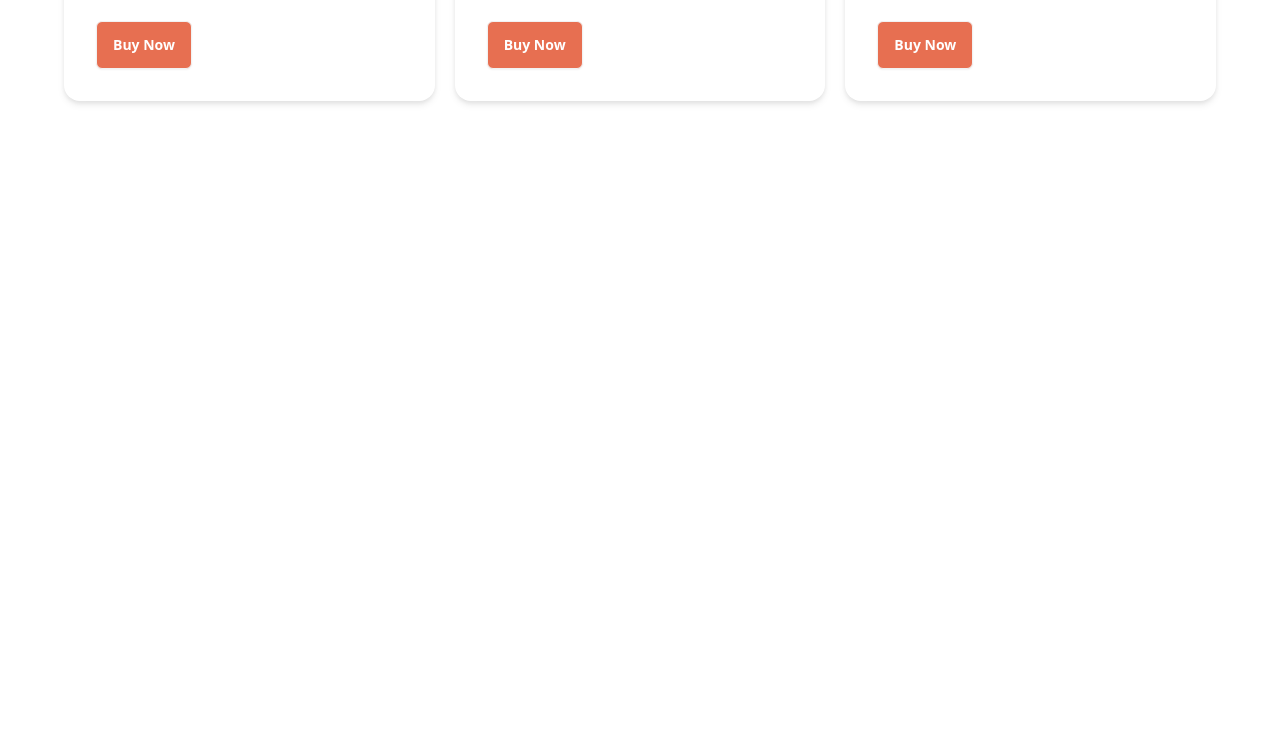
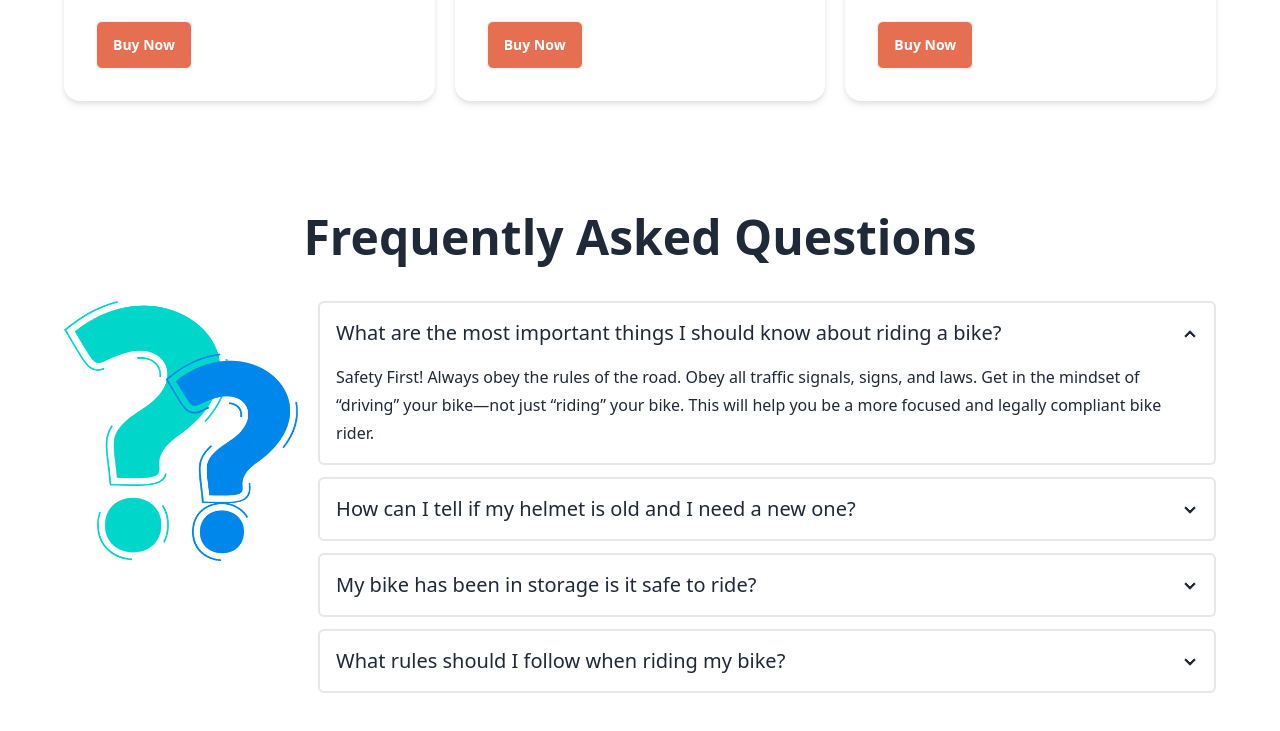
Before and after one commit to Sadiqur057/RiderZone, a plain HTML site: page index.html in a window 1280 px wide. Shown: the part 1840-2571 px from the top of the page. Before the commit the page ends 2053 px from the top, so only its background shows below. Drawn offline with nearby package versions, Linux system fonts and the light colour scheme.

Commit message:
completed faq section

```diff
--- a/index.html
+++ b/index.html
@@ -21,7 +21,10 @@
         <div class="navbar-start flex-1">
           <div class="dropdown">
             <div tabindex="0" role="button" class="btn btn-ghost lg:hidden">
-              <svg xmlns="http://www.w3.org/2000/svg" class="h-5 w-5" fill="none" viewBox="0 0 24 24" stroke="currentColor"><path stroke-linecap="round" stroke-linejoin="round" stroke-width="2" d="M4 6h16M4 12h8m-8 6h16" /></svg>
+              <svg xmlns="http://www.w3.org/2000/svg" class="h-5 w-5" fill="none" viewBox="0 0 24 24"
+                stroke="currentColor">
+                <path stroke-linecap="round" stroke-linejoin="round" stroke-width="2" d="M4 6h16M4 12h8m-8 6h16" />
+              </svg>
             </div>
             <ul tabindex="0" class="menu menu-sm dropdown-content mt-3 z-[1] p-2 shadow bg-base-100 rounded-box w-52">
               <li><a>Home</a></li>
@@ -54,11 +57,13 @@
               <br>
               with Smile
             </h1>
-            <p>Lorem, ipsum dolor sit amet consectetur adipisicing elit. Doloremque cumque facere architecto consectetur suscipit cum doloribus, incidunt sed laborum aperiam inventore asperiores temporibus, deserunt molestias aliquam soluta quam vitae iure!</p>
+            <p>Lorem, ipsum dolor sit amet consectetur adipisicing elit. Doloremque cumque facere architecto consectetur
+              suscipit cum doloribus, incidunt sed laborum aperiam inventore asperiores temporibus, deserunt molestias
+              aliquam soluta quam vitae iure!</p>
             <button class="btn bg-color-primary rounded-md text-white">Purchase</button>
           </div>
           <div class="md:w-1/2 mx-auto">
-            <img class="w-full mx-auto lg:w-3/4" src="images/slider/bike3.png"/>
+            <img class="w-full mx-auto lg:w-3/4" src="images/slider/bike3.png" />
           </div>
         </div>
 
@@ -75,11 +80,13 @@
               <br>
               with Smile
             </h1>
-            <p>Lorem, ipsum dolor sit amet consectetur adipisicing elit. Doloremque cumque facere architecto consectetur suscipit cum doloribus, incidunt sed laborum aperiam inventore asperiores temporibus, deserunt molestias aliquam soluta quam vitae iure!</p>
+            <p>Lorem, ipsum dolor sit amet consectetur adipisicing elit. Doloremque cumque facere architecto consectetur
+              suscipit cum doloribus, incidunt sed laborum aperiam inventore asperiores temporibus, deserunt molestias
+              aliquam soluta quam vitae iure!</p>
             <button class="btn bg-color-primary rounded-md text-white">Purchase</button>
           </div>
           <div class="md:w-1/2 mx-auto">
-            <img class="w-full mx-auto lg:w-3/4" src="images/slider/bike2.png"/>
+            <img class="w-full mx-auto lg:w-3/4" src="images/slider/bike2.png" />
           </div>
         </div>
         <div class="absolute flex justify-between transform -translate-y-1/2 left-5 right-5 top-1/2">
@@ -94,11 +101,13 @@
               <br>
               with Smile
             </h1>
-            <p>Lorem, ipsum dolor sit amet consectetur adipisicing elit. Doloremque cumque facere architecto consectetur suscipit cum doloribus, incidunt sed laborum aperiam inventore asperiores temporibus, deserunt molestias aliquam soluta quam vitae iure!</p>
+            <p>Lorem, ipsum dolor sit amet consectetur adipisicing elit. Doloremque cumque facere architecto consectetur
+              suscipit cum doloribus, incidunt sed laborum aperiam inventore asperiores temporibus, deserunt molestias
+              aliquam soluta quam vitae iure!</p>
             <button class="btn bg-color-primary rounded-md text-white">Purchase</button>
           </div>
           <div class="md:w-1/2 mx-auto">
-            <img class="w-full mx-auto lg:w-3/4" src="images/slider/bike1.png"/>
+            <img class="w-full mx-auto lg:w-3/4" src="images/slider/bike1.png" />
           </div>
         </div>
         <div class="absolute flex justify-between transform -translate-y-1/2 left-5 right-5 top-1/2">
@@ -113,11 +122,13 @@
               <br>
               with Smile
             </h1>
-            <p>Lorem, ipsum dolor sit amet consectetur adipisicing elit. Doloremque cumque facere architecto consectetur suscipit cum doloribus, incidunt sed laborum aperiam inventore asperiores temporibus, deserunt molestias aliquam soluta quam vitae iure!</p>
+            <p>Lorem, ipsum dolor sit amet consectetur adipisicing elit. Doloremque cumque facere architecto consectetur
+              suscipit cum doloribus, incidunt sed laborum aperiam inventore asperiores temporibus, deserunt molestias
+              aliquam soluta quam vitae iure!</p>
             <button class="btn bg-color-primary rounded-md text-white">Purchase</button>
           </div>
           <div class="md:w-1/2 mx-auto">
-            <img class="w-full mx-auto lg:w-3/4" src="images/slider/bike4.png"/>
+            <img class="w-full mx-auto lg:w-3/4" src="images/slider/bike4.png" />
           </div>
         </div>
         <div class="absolute flex justify-between transform -translate-y-1/2 left-5 right-5 top-1/2">
@@ -156,7 +167,8 @@
             </figure>
             <div class="card-body ">
               <h2 class="text-3xl font-semibold">Ducati XDIAVEL S-73</h2>
-                  <p class="text-[#6C6C6C] leading-8 mt-2">Lorem ipsum dolor sit amet, consectetur adipiscing elit. Lacus, fermentum amet faucibus sed id nisi lectus at.</p>
+              <p class="text-[#6C6C6C] leading-8 mt-2">Lorem ipsum dolor sit amet, consectetur adipiscing elit. Lacus,
+                fermentum amet faucibus sed id nisi lectus at.</p>
               <div class="card-actions mt-4">
                 <button class="btn bg-color-primary rounded-md text-white ">Buy Now</button>
               </div>
@@ -169,7 +181,8 @@
             </figure>
             <div class="card-body ">
               <h2 class="text-3xl font-semibold">Motorcycles & Scooters</h2>
-                  <p class="text-[#6C6C6C] leading-8 mt-2">Lorem ipsum dolor sit amet, consectetur adipiscing elit. Lacus, fermentum amet faucibus sed id nisi lectus at.</p>
+              <p class="text-[#6C6C6C] leading-8 mt-2">Lorem ipsum dolor sit amet, consectetur adipiscing elit. Lacus,
+                fermentum amet faucibus sed id nisi lectus at.</p>
               <div class="card-actions mt-4">
                 <button class="btn bg-color-primary rounded-md text-white ">Buy Now</button>
               </div>
@@ -182,7 +195,8 @@
             </figure>
             <div class="card-body ">
               <h2 class="text-3xl font-semibold">2021 Honda CBR500R</h2>
-                  <p class="text-[#6C6C6C] leading-8 mt-2">Lorem ipsum dolor sit amet, consectetur adipiscing elit. Lacus, fermentum amet faucibus sed id nisi lectus at.</p>
+              <p class="text-[#6C6C6C] leading-8 mt-2">Lorem ipsum dolor sit amet, consectetur adipiscing elit. Lacus,
+                fermentum amet faucibus sed id nisi lectus at.</p>
               <div class="card-actions mt-4">
                 <button class="btn bg-color-primary rounded-md text-white ">Buy Now</button>
               </div>
@@ -191,6 +205,59 @@
         </div>
 
     </section>
+
+    <!-- Frequently asked Questions -->
+    <section class="w-[90%] mx-auto my-12 md:my-20 lg:my-28 borer-2">
+      <div>
+        <h1 class="font-semibold text-5xl text-center pb-10">Frequently Asked Questions</h1>
+
+        <div class="flex gap-5">
+          <div class="flex-grow-1">
+            <img class="w-full" src="images/others/faq.png" alt="">
+          </div>
+          <div class="flex-grow-1 flex flex-col gap-3 leading-7">
+            <div class="collapse collapse-arrow border-2 border-gray-200 rounded-md">
+              <input type="radio" name="my-accordion-2" checked="checked" />
+              <div class="collapse-title text-xl font-medium">
+                What are the most important things I should
+know about riding a bike?
+              </div>
+              <div class="collapse-content">
+                <p>Safety First! Always obey the rules of the road. Obey all traffic signals, signs, and laws. Get in the mindset of “driving” your bike—not just “riding” your bike. This will help you be a more focused and legally compliant bike rider. </p>
+              </div>
+            </div>
+            <div class="collapse collapse-arrow border-2 border-gray-200 rounded-md">
+              <input type="radio" name="my-accordion-2" />
+              <div class="collapse-title text-xl font-medium">
+                How can I tell if my helmet is old and I need a
+new one?
+              </div>
+              <div class="collapse-content">
+                <p>Safety First! Always obey the rules of the road. Obey all traffic signals, signs, and laws. Get in the mindset of “driving” your bike—not just “riding” your bike. This will help you be a more focused and legally compliant bike rider. </p>
+              </div>
+            </div>
+            <div class="collapse collapse-arrow border-2 border-gray-200 rounded-md">
+              <input type="radio" name="my-accordion-2" />
+              <div class="collapse-title text-xl font-medium">
+                My bike has been in storage is it safe to ride?
+              </div>
+              <div class="collapse-content">
+                <p>Safety First! Always obey the rules of the road. Obey all traffic signals, signs, and laws. Get in the mindset of “driving” your bike—not just “riding” your bike. This will help you be a more focused and legally compliant bike rider. </p>
+              </div>
+            </div>
+            <div class="collapse collapse-arrow border-2 border-gray-200 rounded-md">
+              <input type="radio" name="my-accordion-2" />
+              <div class="collapse-title text-xl font-medium">
+                What rules should I follow when riding my bike?
+              </div>
+              <div class="collapse-content">
+                <p>Safety First! Always obey the rules of the road. Obey all traffic signals, signs, and laws. Get in the mindset of “driving” your bike—not just “riding” your bike. This will help you be a more focused and legally compliant bike rider. </p>
+              </div>
+            </div>
+          </div>
+        </div>
+    </section>
+
   </main>
 
   <footer>
```
Lines whose indentation alone changed are shown as unchanged.
